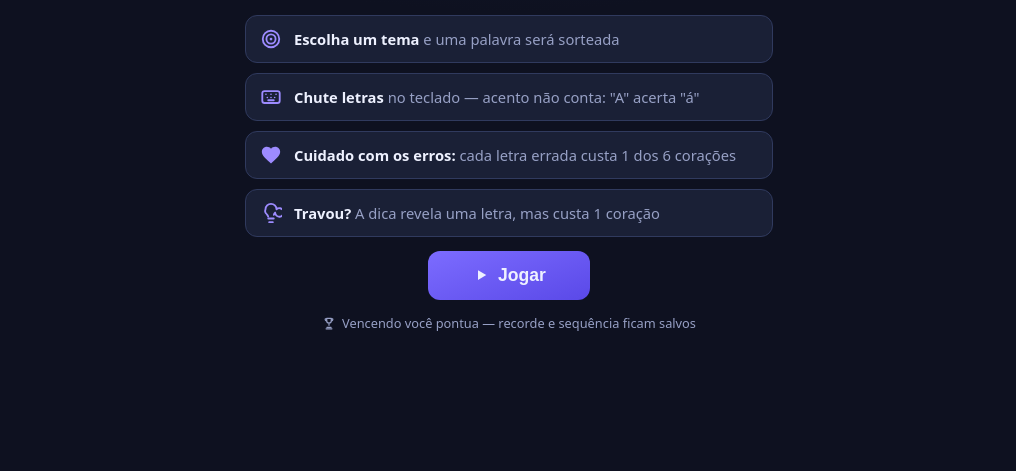
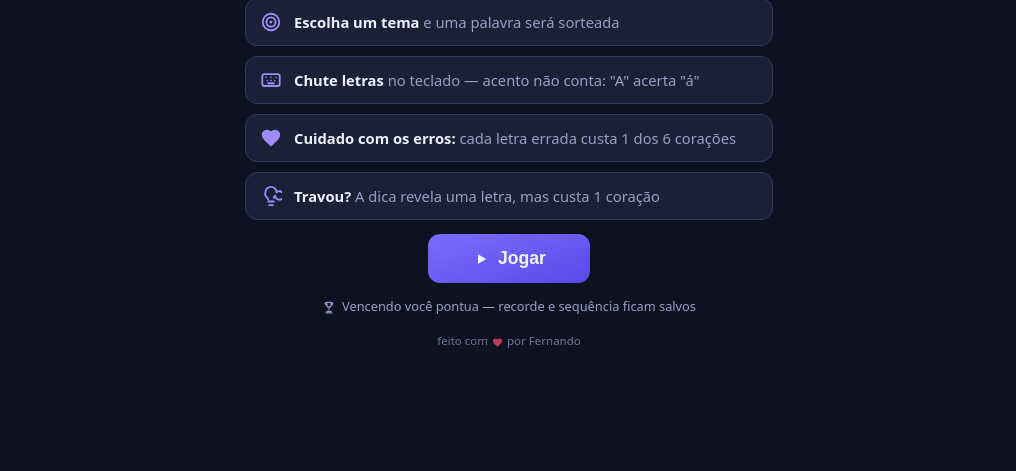
Before and after one commit to fernandovaller/guess-word, a website with bundled scripts: page index.html in a window 1280 px wide. Shown: the part 329-800 px from the top of the page, without its empty margins (131-1147 px from the left). Built offline with nearby package versions, Linux system fonts and the light colour scheme; files whose address does not match are found by name.

Commit message:
style: Adiciona seção de créditos na tela de introdução

```diff
--- a/css/styles.css
+++ b/css/styles.css
@@ -94,6 +94,20 @@ main { flex: 1; display: flex; }
 
 .intro-note { margin: 0; font-size: 0.8rem; color: var(--muted); display: flex; align-items: center; gap: 6px; }
 .intro-note .icon { width: 14px; height: 14px; }
+
+/* Créditos: discreto, fora do card, quase se fundindo com o fundo */
+.intro-credits {
+  margin: 0;
+  font-size: 0.72rem;
+  color: var(--muted);
+  opacity: 0.7;
+  display: flex;
+  align-items: center;
+  justify-content: center;
+  gap: 4px;
+}
+
+.credit-heart .icon { width: 11px; height: 11px; color: var(--wrong); }
 
 /* ===== Topbar ===== */
 .topbar { display: flex; align-items: center; justify-content: space-between; margin-bottom: 20px; }
--- a/index.html
+++ b/index.html
@@ -51,6 +51,8 @@
           <button id="btn-play" class="btn btn-primary btn-lg"><span data-icon="play"></span> Jogar</button>
           <p class="intro-note"><span data-icon="trophy"></span> Vencendo você pontua — recorde e sequência ficam salvos</p>
         </div>
+
+        <p class="intro-credits">feito com <span class="credit-heart" data-icon="heart"></span> por Fernando</p>
       </section>
 
       <!-- Menu: escolha de tema -->
```
